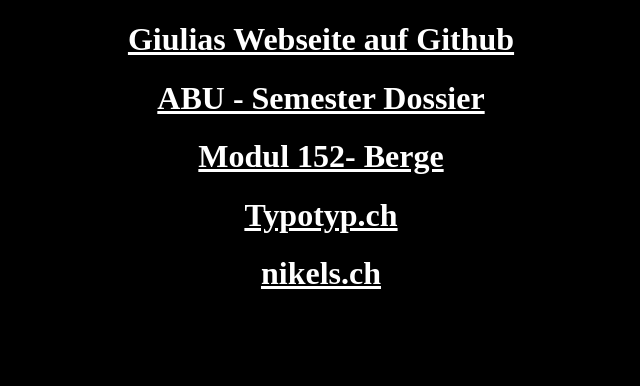
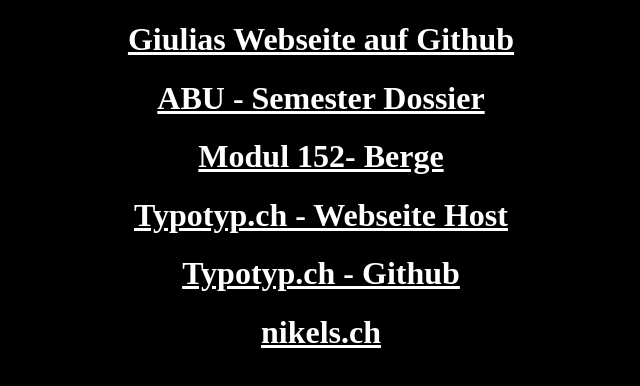
Before and after one commit to MasterNIci/backlink, a plain HTML site: page index.html in a window 1280 px wide. Shown: the whole page, without its empty margins (319-959 px from the left). Drawn offline with Linux system fonts and the light colour scheme.

Commit message:
new back link

```diff
--- a/index.html
+++ b/index.html
@@ -36,7 +36,8 @@
     <div><h1><a href="https://masternici.github.io/GsWebseite/">Giulias Webseite auf Github</a></h1></div>
     <div><h1><a href="https://masternici.github.io/ABU/">ABU - Semester Dossier</a></h1></div>
     <div><h1><a href="https://timoelio.github.io/m152-berge/bilder.html">Modul 152- Berge</a></h1></div>
-    <div><h1><a href="https://typotyp.ch/">Typotyp.ch</a></h1></div>
+    <div><h1><a href="https://typotyp.ch/">Typotyp.ch - Webseite Host </a></h1></div>
+    <div><h1><a href="https://masternici.github.io/typotyp.ch/">Typotyp.ch - Github </a></h1></div>
     <div><h1><a href="https://nikels.ch/">nikels.ch</a></h1></div>
   <!--  <div><h1><a href="link">Name Webseite</a></h1></div> -->
   </body>
```
